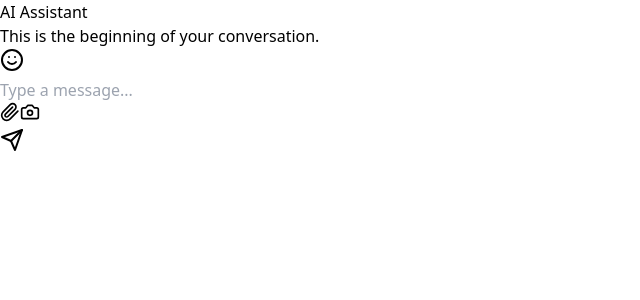
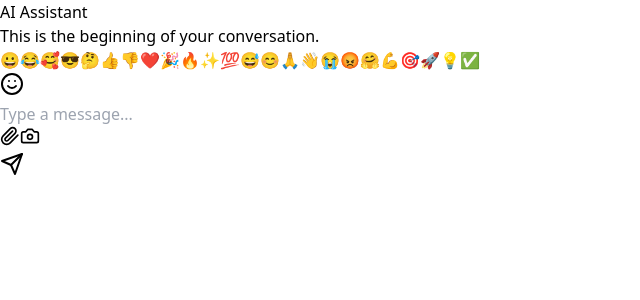
Before and after one commit to Arthurkhan/ai-chat-mobile-app, a React (Vite) app: page / in a window 1280 px wide. Both pictures are taken after a click on the button 12 px from the left and 60 px from the top of the page. Shown: the top 300 px of the page, without its empty margins (0-640 px from the left). Built offline with nearby package versions, Linux system fonts and the light colour scheme; the HTML template or start-up script is replaced by a standard one.

Commit message:
Add emoji picker functionality

```diff
--- a/src/App.jsx
+++ b/src/App.jsx
@@ -9,14 +9,25 @@ export default function App() {
   const [inputText, setInputText] = useState('');
   // State to track if the AI is currently typing
   const [isLoading, setIsLoading] = useState(false);
+  // State for emoji picker
+  const [showEmojiPicker, setShowEmojiPicker] = useState(false);
 
   // A ref to the end of the messages list to enable auto-scrolling
   const messagesEndRef = useRef(null);
+  // Ref for the input field to manage cursor position
+  const inputRef = useRef(null);
   // Session ID for better memory management
   const sessionId = useRef(`session-${Date.now()}`).current;
 
   // The URL for your n8n chat webhook
   const N8N_WEBHOOK_URL = 'https://n8n.srv795148.hstgr.cloud/webhook/eefc0026-c2e2-445c-9fef-0cab5b262745/chat';
+
+  // Common emojis - easy to expand
+  const emojis = [
+    '😀', '😂', '🥰', '😎', '🤔', '👍', '👎', '❤️',
+    '🎉', '🔥', '✨', '💯', '😅', '😊', '🙏', '👋',
+    '😭', '😡', '🤗', '💪', '🎯', '🚀', '💡', '✅'
+  ];
 
   /**
    * Scrolls the chat view to the latest message.
@@ -29,6 +40,25 @@ export default function App() {
   useEffect(() => {
     scrollToBottom();
   }, [messages, isLoading]);
+
+  /**
+   * Handles emoji selection
+   */
+  const handleEmojiClick = (emoji) => {
+    const input = inputRef.current;
+    const start = input.selectionStart;
+    const end = input.selectionEnd;
+    const newText = inputText.substring(0, start) + emoji + inputText.substring(end);
+
+    setInputText(newText);
+    setShowEmojiPicker(false);
+
+    // Focus back on input and set cursor position after emoji
+    setTimeout(() => {
+      input.focus();
+      input.selectionStart = input.selectionEnd = start + emoji.length;
+    }, 0);
+  };
 
   /**
    * Handles sending the message to the n8n webhook.
@@ -201,27 +231,49 @@ export default function App() {
       </div>
 
       {/* Input Area */}
-      <div className="px-4 py-3 bg-gray-800 border-t border-gray-700">
+      <div className="px-4 py-3 bg-gray-800 border-t border-gray-700 relative">
+        {/* Emoji Picker */}
+        {showEmojiPicker && (
+          <div className="absolute bottom-full left-4 mb-2 bg-gray-700 rounded-lg p-3 shadow-lg">
+            <div className="grid grid-cols-8 gap-2">
+              {emojis.map((emoji, index) => (
+                <button
+                  key={index}
+                  onClick={() => handleEmojiClick(emoji)}
+                  className="text-2xl hover:bg-gray-600 rounded p-1 transition-colors"
+                >
+                  {emoji}
+                </button>
+              ))}
+            </div>
+          </div>
+        )}
+
         <div className="flex items-center gap-3">
-          <button className="text-red-500">
+          <button
+            className="text-red-500 hover:text-red-400 transition-colors"
+            onClick={() => setShowEmojiPicker(!showEmojiPicker)}
+          >
             <Smile size={24} />
           </button>
 
           <div className="flex-1 bg-gray-700 rounded-full px-4 py-2 flex items-center">
             <input
+              ref={inputRef}
               type="text"
               placeholder="Type a message..."
               value={inputText}
               onChange={(e) => setInputText(e.target.value)}
               onKeyPress={handleKeyPress}
+              onFocus={() => setShowEmojiPicker(false)}
               className="flex-1 bg-transparent outline-none text-sm placeholder-gray-400"
               disabled={isLoading} // Disable input while waiting for a response
             />
             <div className="flex gap-2 ml-2">
-              <button className="text-gray-400">
+              <button className="text-gray-600 cursor-not-allowed" disabled>
                 <Paperclip size={20} />
               </button>
-              <button className="text-gray-400">
+              <button className="text-gray-600 cursor-not-allowed" disabled>
                 <Camera size={20} />
               </button>
             </div>
```
